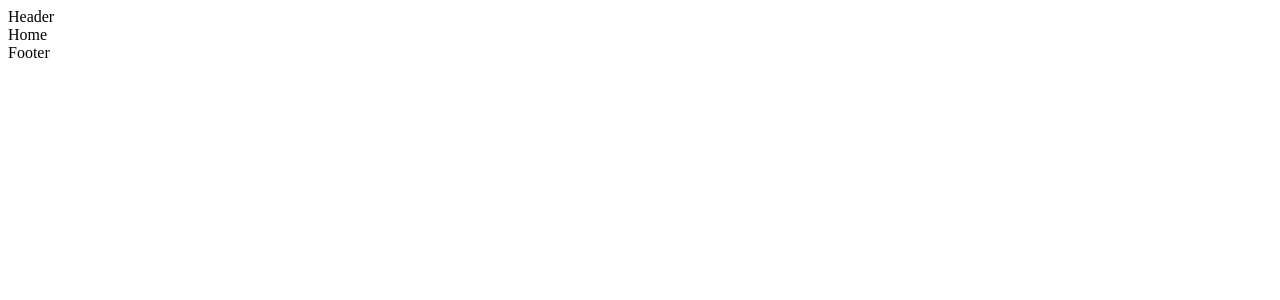
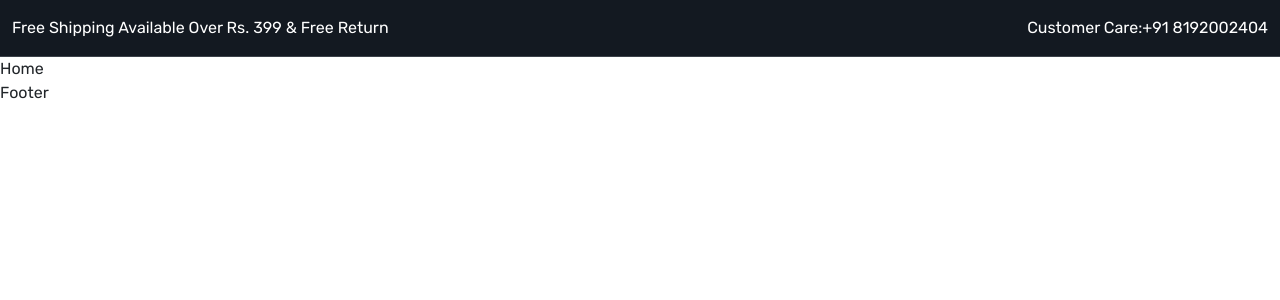
Before and after one commit to thakuratul2/E-Commernce-React-App, a React (Create React App) app: page / in a window 1280 px wide. Shown: the top 300 px of the page. Built offline with nearby package versions, Linux system fonts and the light colour scheme.

Commit message:
Header Start

```diff
--- a/public/index.html
+++ b/public/index.html
@@ -10,10 +10,15 @@
       content="Web site created using create-react-app"
     />
 
+    <link href="https://cdn.jsdelivr.net/npm/bootstrap@5.3.0-alpha1/dist/css/bootstrap.min.css" rel="stylesheet" integrity="sha384-GLhlTQ8iRABdZLl6O3oVMWSktQOp6b7In1Zl3/Jr59b6EGGoI1aFkw7cmDA6j6gD" crossorigin="anonymous">
+<script src="https://cdn.jsdelivr.net/npm/bootstrap@5.3.0-alpha1/dist/js/bootstrap.bundle.min.js" integrity="sha384-w76AqPfDkMBDXo30jS1Sgez6pr3x5MlQ1ZAGC+nuZB+EYdgRZgiwxhTBTkF7CXvN" crossorigin="anonymous"></script>
     <!--
       manifest.json provides metadata used when your web app is installed on a
       user's mobile device or desktop. See https://developers.google.com/web/fundamentals/web-app-manifest/
     -->
+    <link rel="preconnect" href="https://fonts.googleapis.com">
+<link rel="preconnect" href="https://fonts.gstatic.com" crossorigin>
+<link href="https://fonts.googleapis.com/css2?family=Rubik:ital,wght@0,400;0,500;0,800;1,500&display=swap" rel="stylesheet">
     <link rel="manifest" href="%PUBLIC_URL%/manifest.json" />
 
     <title>E-Commernce | Atul Pratap Singh</title>
--- /dev/null
+++ b/src/App.css
@@ -0,0 +1,22 @@
+*{
+    margin: 0;
+    padding: 0;
+    box-sizing: border-box;
+}
+:root{
+    --color-131921 : #131921;
+    --color-3b4149: #3b4149;
+}
+body{
+    font-family: 'Rubik', sans-serif;
+}
+a{
+    text-decoration: none;
+    display: inline-block;
+}
+
+/*  Header Start */
+.header-top-strip{
+    border-bottom: 1px solid var(--color-3b4149);
+    background-color: var(--color-131921);
+}
--- a/src/App.js
+++ b/src/App.js
@@ -2,6 +2,7 @@ import React from 'react'
 import Home from './pages/Home'
 import About from './pages/About';
 import Contact from './pages/Contact';
+import './App.css'
 import { BrowserRouter as Router, Routes,Route } from 'react-router-dom'
 import Layout from './components/Layout'
 
--- a/src/components/Header.js
+++ b/src/components/Header.js
@@ -1,8 +1,26 @@
-import React from 'react'
+import React, { Fragment } from 'react'
+import { NavLink,Link } from 'react-router-dom'
 
 function Header() {
   return (
-    <div>Header</div>
+    <Fragment>
+    <header className="header-top-strip py-3">
+    <div className="container-xxl">
+      <div className="row">
+        <div className="col-6">
+          <p className='text-white mb-0'>Free Shipping Available Over Rs. 399 & Free Return</p>
+        </div>
+        <div className="col-6">
+<p className=' text-end text-white mb-0'>
+Customer Care:
+  <a className='text-white' href="tel: +91 8192002404"> +91 8192002404</a>
+</p>
+        </div>
+      </div>
+    </div>
+
+    </header>
+    </Fragment>
   )
 }
 
```
